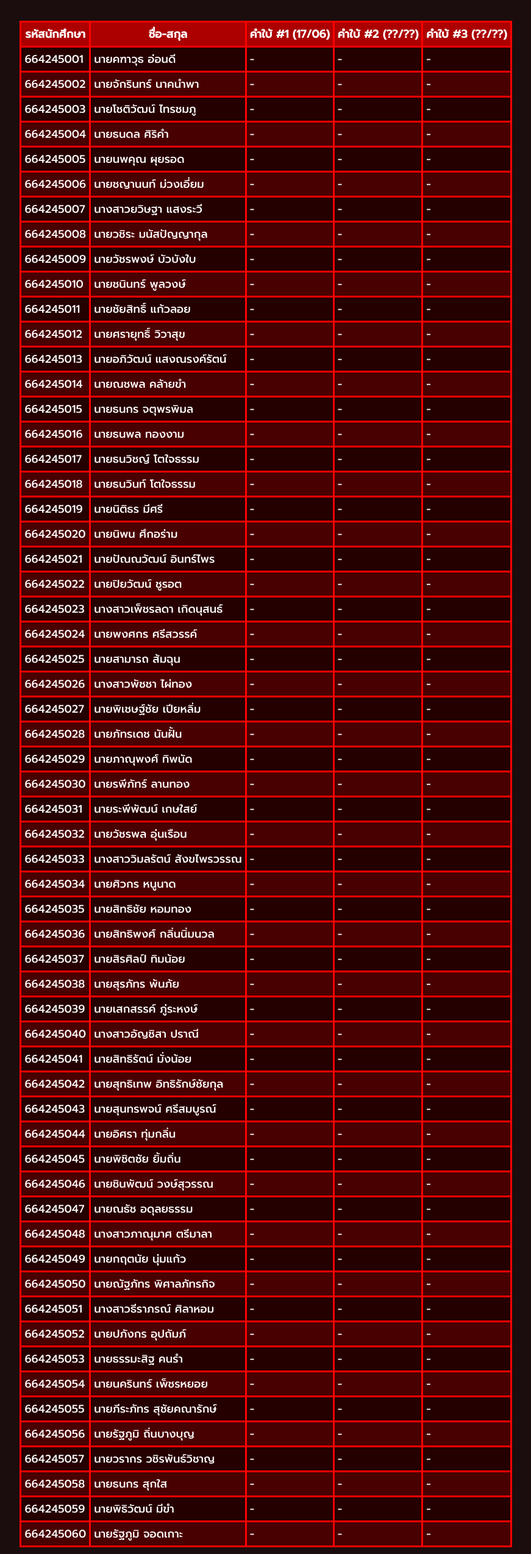
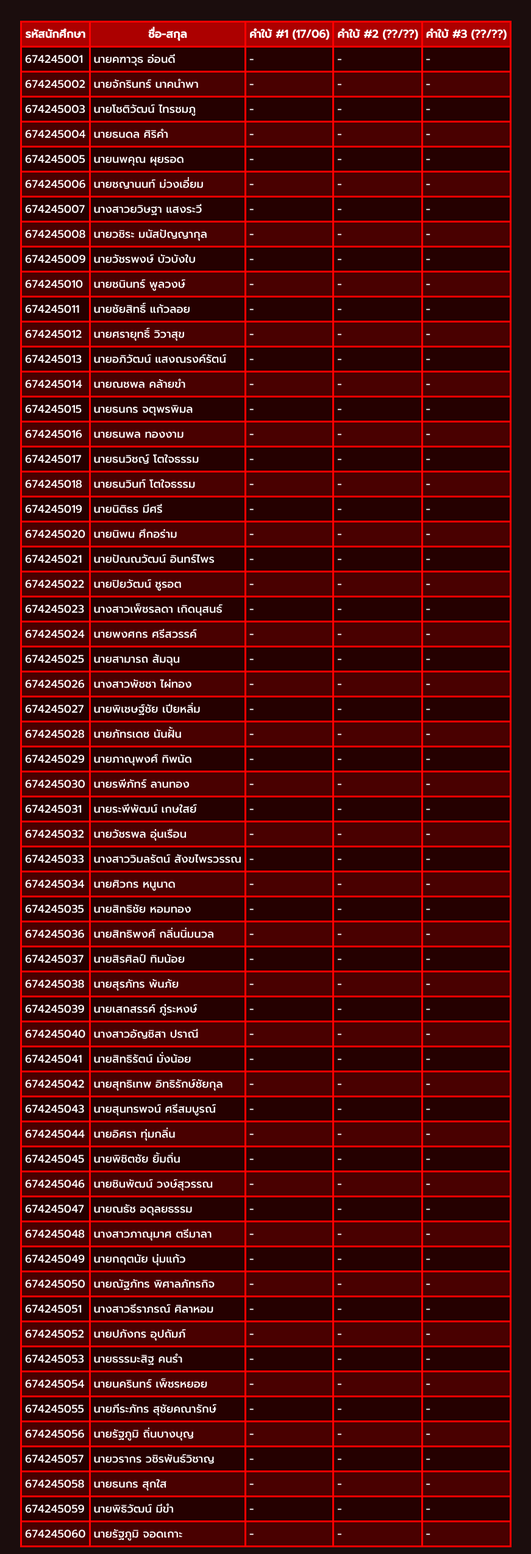
Before and after one commit to littlepakan/NPRUCS66site, a React (Create React App) app: page /mentors in a window 1280 px wide. Shown: the part 217-2766 px from the top of the page at 61% size, without its empty margins (204-1075 px from the left). Built offline with nearby package versions, Linux system fonts and the light colour scheme; a web font is replaced by a local one.

Commit message:
Add files via upload

```diff
--- a/src/containers/mentor/Mentor.jsx
+++ b/src/containers/mentor/Mentor.jsx
@@ -37,420 +37,420 @@ const Links = () => {
         </thead>
         <tbody>
           <tr className="body_detail-odd">
-            <td className='Number'>664245001</td>
+            <td className='Number'>674245001</td>
             <td className='Name'>นายคฑาวุธ อ่อนดี</td>
             <td className='Hint1'>-</td>
             <td className='Hint2'>-</td>
             <td className='Hint3'>-</td>
           </tr>
           <tr className="body_detail-even">
-            <td className='Number'>664245002</td>
+            <td className='Number'>674245002</td>
             <td className='Name'>นายจักรินทร์ นาคนำพา</td>
             <td className='Hint1'>-</td>
             <td className='Hint2'>-</td>
             <td className='Hint3'>-</td>
           </tr>
           <tr className="body_detail-odd">
-            <td className='Number'>664245003</td>
+            <td className='Number'>674245003</td>
             <td className='Name'>นายโชติวัฒน์ ไทรชมภู</td>
             <td className='Hint1'>-</td>
             <td className='Hint2'>-</td>
             <td className='Hint3'>-</td>
           </tr>
           <tr className="body_detail-even">
-            <td className='Number'>664245004</td>
+            <td className='Number'>674245004</td>
             <td className='Name'>นายธนดล ศิริคํา</td>
             <td className='Hint1'>-</td>
             <td className='Hint2'>-</td>
             <td className='Hint3'>-</td>
           </tr>
           <tr className="body_detail-odd">
-            <td className='Number'>664245005</td>
+            <td className='Number'>674245005</td>
             <td className='Name'>นายนพคุณ ผุยรอด</td>
             <td className='Hint1'>-</td>
             <td className='Hint2'>-</td>
             <td className='Hint3'>-</td>
           </tr>
           <tr className="body_detail-even">
-            <td className='Number'>664245006</td>
+            <td className='Number'>674245006</td>
             <td className='Name'>นายชญานนท์ ม่วงเอี่ยม</td>
             <td className='Hint1'>-</td>
             <td className='Hint2'>-</td>
             <td className='Hint3'>-</td>
           </tr>
           <tr className="body_detail-odd">
-            <td className='Number'>664245007</td>
+            <td className='Number'>674245007</td>
             <td className='Name'>นางสาวยวิษฐา แสงระวี</td>
             <td className='Hint1'>-</td>
             <td className='Hint2'>-</td>
             <td className='Hint3'>-</td>
           </tr>
           <tr className="body_detail-even">
-            <td className='Number'>664245008</td>
+            <td className='Number'>674245008</td>
             <td className='Name'>นายวชิระ มนัสปัญญากุล</td>
             <td className='Hint1'>-</td>
             <td className='Hint2'>-</td>
             <td className='Hint3'>-</td>
           </tr>
           <tr className="body_detail-odd">
-            <td className='Number'>664245009</td>
+            <td className='Number'>674245009</td>
             <td className='Name'>นายวัชรพงษ์ บัวบังใบ</td>
             <td className='Hint1'>-</td>
             <td className='Hint2'>-</td>
             <td className='Hint3'>-</td>
           </tr>
           <tr className="body_detail-even">
-            <td className='Number'>664245010</td>
+            <td className='Number'>674245010</td>
             <td className='Name'>นายชนินทร์ พูลวงษ์</td>
             <td className='Hint1'>-</td>
             <td className='Hint2'>-</td>
             <td className='Hint3'>-</td>
           </tr>
           <tr className="body_detail-odd">
-            <td className='Number'>664245011</td>
+            <td className='Number'>674245011</td>
             <td className='Name'>นายชัยสิทธิ์ แก้วลอย</td>
             <td className='Hint1'>-</td>
             <td className='Hint2'>-</td>
             <td className='Hint3'>-</td>
           </tr>
           <tr className="body_detail-even">
-            <td className='Number'>664245012</td>
+            <td className='Number'>674245012</td>
             <td className='Name'>นายศรายุทธิ์ วิวาสุข</td>
             <td className='Hint1'>-</td>
             <td className='Hint2'>-</td>
             <td className='Hint3'>-</td>
           </tr>
           <tr className="body_detail-odd">
-            <td className='Number'>664245013</td>
+            <td className='Number'>674245013</td>
             <td className='Name'>นายอภิวัฒน์ แสงณรงค์รัตน์</td>
             <td className='Hint1'>-</td>
             <td className='Hint2'>-</td>
             <td className='Hint3'>-</td>
           </tr>
           <tr className="body_detail-even">
-            <td className='Number'>664245014</td>
+            <td className='Number'>674245014</td>
             <td className='Name'>นายณชพล คล้ายขำ</td>
             <td className='Hint1'>-</td>
             <td className='Hint2'>-</td>
             <td className='Hint3'>-</td>
           </tr>
           <tr className="body_detail-odd">
-            <td className='Number'>664245015</td>
+            <td className='Number'>674245015</td>
             <td className='Name'>นายธนกร จตุพรพิมล</td>
             <td className='Hint1'>-</td>
             <td className='Hint2'>-</td>
             <td className='Hint3'>-</td>
           </tr>
           <tr className="body_detail-even">
-            <td className='Number'>664245016</td>
+            <td className='Number'>674245016</td>
             <td className='Name'>นายธนพล ทองงาม</td>
             <td className='Hint1'>-</td>
             <td className='Hint2'>-</td>
             <td className='Hint3'>-</td>
           </tr>
           <tr className="body_detail-odd">
-            <td className='Number'>664245017</td>
+            <td className='Number'>674245017</td>
             <td className='Name'>นายธนวิชญ์ โตใจธรรม</td>
             <td className='Hint1'>-</td>
             <td className='Hint2'>-</td>
             <td className='Hint3'>-</td>
           </tr>
           <tr className="body_detail-even">
-            <td className='Number'>664245018</td>
+            <td className='Number'>674245018</td>
             <td className='Name'>นายธนวินท์ โตใจธรรม</td>
             <td className='Hint1'>-</td>
             <td className='Hint2'>-</td>
             <td className='Hint3'>-</td>
           </tr>
           <tr className="body_detail-odd">
-            <td className='Number'>664245019</td>
+            <td className='Number'>674245019</td>
             <td className='Name'>นายนิติธร มีศรี</td>
             <td className='Hint1'>-</td>
             <td className='Hint2'>-</td>
             <td className='Hint3'>-</td>
           </tr>
           <tr className="body_detail-even">
-            <td className='Number'>664245020</td>
+            <td className='Number'>674245020</td>
             <td className='Name'>นายนิพน ศึกอร่าม</td>
             <td className='Hint1'>-</td>
             <td className='Hint2'>-</td>
             <td className='Hint3'>-</td>
           </tr>
           <tr className="body_detail-odd">
-            <td className='Number'>664245021</td>
+            <td className='Number'>674245021</td>
             <td className='Name'>นายปัณณวัฒน์ อินทร์ไพร</td>
             <td className='Hint1'>-</td>
             <td className='Hint2'>-</td>
             <td className='Hint3'>-</td>
           </tr>
           <tr className="body_detail-even">
-            <td className='Number'>664245022</td>
+            <td className='Number'>674245022</td>
             <td className='Name'>นายปิยวัฒน์ ชูรอต</td>
             <td className='Hint1'>-</td>
             <td className='Hint2'>-</td>
             <td className='Hint3'>-</td>
           </tr>
           <tr className="body_detail-odd">
-            <td className='Number'>664245023</td>
+            <td className='Number'>674245023</td>
             <td className='Name'>นางสาวเพ็ชรลดา เกิดนุสนธ์</td>
             <td className='Hint1'>-</td>
             <td className='Hint2'>-</td>
             <td className='Hint3'>-</td>
           </tr>
           <tr className="body_detail-even">
-            <td className='Number'>664245024</td>
+            <td className='Number'>674245024</td>
             <td className='Name'>นายพงศกร ศรีสวรรค์</td>
             <td className='Hint1'>-</td>
             <td className='Hint2'>-</td>
             <td className='Hint3'>-</td>
           </tr>
           <tr className="body_detail-odd">
-            <td className='Number'>664245025</td>
+            <td className='Number'>674245025</td>
             <td className='Name'>นายสามารถ ส้มฉุน</td>
             <td className='Hint1'>-</td>
             <td className='Hint2'>-</td>
             <td className='Hint3'>-</td>
           </tr>
           <tr className="body_detail-even">
-            <td className='Number'>664245026</td>
+            <td className='Number'>674245026</td>
             <td className='Name'>นางสาวพัชชา ไผ่ทอง</td>
             <td className='Hint1'>-</td>
             <td className='Hint2'>-</td>
             <td className='Hint3'>-</td>
           </tr>
           <tr className="body_detail-odd">
-            <td className='Number'>664245027</td>
+            <td className='Number'>674245027</td>
             <td className='Name'>นายพิเชษฐ์ชัย เปียหลิ่ม</td>
             <td className='Hint1'>-</td>
             <td className='Hint2'>-</td>
             <td className='Hint3'>-</td>
           </tr>
           <tr className="body_detail-even">
-            <td className='Number'>664245028</td>
+            <td className='Number'>674245028</td>
             <td className='Name'>นายภัทรเดช นันฝั้น</td>
             <td className='Hint1'>-</td>
             <td className='Hint2'>-</td>
             <td className='Hint3'>-</td>
           </tr>
           <tr className="body_detail-odd">
-            <td className='Number'>664245029</td>
+            <td className='Number'>674245029</td>
             <td className='Name'>นายภาณุพงศ์ ทิพนัด</td>
             <td className='Hint1'>-</td>
             <td className='Hint2'>-</td>
             <td className='Hint3'>-</td>
           </tr>
           <tr className="body_detail-even">
-            <td className='Number'>664245030</td>
+            <td className='Number'>674245030</td>
             <td className='Name'>นายรพีภัทร์ ลานทอง</td>
             <td className='Hint1'>-</td>
             <td className='Hint2'>-</td>
             <td className='Hint3'>-</td>
           </tr>
           <tr className="body_detail-odd">
-            <td className='Number'>664245031</td>
+            <td className='Number'>674245031</td>
             <td className='Name'>นายระพีพัฒน์ เกษใสย์</td>
             <td className='Hint1'>-</td>
             <td className='Hint2'>-</td>
             <td className='Hint3'>-</td>
           </tr>
           <tr className="body_detail-even">
-            <td className='Number'>664245032</td>
+            <td className='Number'>674245032</td>
             <td className='Name'>นายวัชรพล อุ่นเรือน</td>
             <td className='Hint1'>-</td>
             <td className='Hint2'>-</td>
             <td className='Hint3'>-</td>
           </tr>
           <tr className="body_detail-odd">
-            <td className='Number'>664245033</td>
+            <td className='Number'>674245033</td>
             <td className='Name'>นางสาววิมลรัตน์ สังขไพรวรรณ</td>
             <td className='Hint1'>-</td>
             <td className='Hint2'>-</td>
             <td className='Hint3'>-</td>
           </tr>
           <tr className="body_detail-even">
-            <td className='Number'>664245034</td>
+            <td className='Number'>674245034</td>
             <td className='Name'>นายศิวกร หนูนาด</td>
             <td className='Hint1'>-</td>
             <td className='Hint2'>-</td>
             <td className='Hint3'>-</td>
           </tr>
           <tr className="body_detail-odd">
-            <td className='Number'>664245035</td>
+            <td className='Number'>674245035</td>
             <td className='Name'>นายสิทธิชัย หอมทอง</td>
             <td className='Hint1'>-</td>
             <td className='Hint2'>-</td>
             <td className='Hint3'>-</td>
           </tr>
           <tr className="body_detail-even">
-            <td className='Number'>664245036</td>
+            <td className='Number'>674245036</td>
             <td className='Name'>นายสิทธิพงศ์ กลิ่นนิ่มนวล</td>
             <td className='Hint1'>-</td>
             <td className='Hint2'>-</td>
             <td className='Hint3'>-</td>
           </tr>
           <tr className="body_detail-odd">
-            <td className='Number'>664245037</td>
+            <td className='Number'>674245037</td>
             <td className='Name'>นายสิรศิลป์ ทิมน้อย</td>
             <td className='Hint1'>-</td>
             <td className='Hint2'>-</td>
             <td className='Hint3'>-</td>
           </tr>
           <tr className="body_detail-even">
-            <td className='Number'>664245038</td>
+            <td className='Number'>674245038</td>
             <td className='Name'>นายสุรภัทร พ้นภ้ย</td>
             <td className='Hint1'>-</td>
             <td className='Hint2'>-</td>
             <td className='Hint3'>-</td>
           </tr>
           <tr className="body_detail-odd">
-            <td className='Number'>664245039</td>
+            <td className='Number'>674245039</td>
             <td className='Name'>นายเสกสรรค์ ภู่ระหงษ์</td>
             <td className='Hint1'>-</td>
             <td className='Hint2'>-</td>
             <td className='Hint3'>-</td>
           </tr>
           <tr className="body_detail-even">
-            <td className='Number'>664245040</td>
+            <td className='Number'>674245040</td>
             <td className='Name'>นางสาวอัญชิสา ปราณี</td>
             <td className='Hint1'>-</td>
             <td className='Hint2'>-</td>
             <td className='Hint3'>-</td>
           </tr>
           <tr className="body_detail-odd">
-            <td className='Number'>664245041</td>
+            <td className='Number'>674245041</td>
             <td className='Name'>นายสิทธิรัตน์ มั่งน้อย</td>
             <td className='Hint1'>-</td>
             <td className='Hint2'>-</td>
             <td className='Hint3'>-</td>
           </tr>
           <tr className="body_detail-even">
-            <td className='Number'>664245042</td>
+            <td className='Number'>674245042</td>
             <td className='Name'>นายสุทธิเทพ อิทธิรักษ์ชัยกุล</td>
             <td className='Hint1'>-</td>
             <td className='Hint2'>-</td>
             <td className='Hint3'>-</td>
           </tr>
           <tr className="body_detail-odd">
-            <td className='Number'>664245043</td>
+            <td className='Number'>674245043</td>
             <td className='Name'>นายสุนทรพจน์ ศรีสมบูรณ์</td>
             <td className='Hint1'>-</td>
             <td className='Hint2'>-</td>
             <td className='Hint3'>-</td>
           </tr>
           <tr className="body_detail-even">
-            <td className='Number'>664245044</td>
+            <td className='Number'>674245044</td>
             <td className='Name'>นายอิศรา ทุ่มกลิ่น</td>
             <td className='Hint1'>-</td>
             <td className='Hint2'>-</td>
             <td className='Hint3'>-</td>
           </tr>
           <tr className="body_detail-odd">
-            <td className='Number'>664245045</td>
+            <td className='Number'>674245045</td>
             <td className='Name'>นายพิชิตชัย ยิ้มถิ่น</td>
             <td className='Hint1'>-</td>
             <td className='Hint2'>-</td>
             <td className='Hint3'>-</td>
           </tr>
           <tr className="body_detail-even">
-            <td className='Number'>664245046</td>
+            <td className='Number'>674245046</td>
             <td className='Name'>นายชินพัฒน์ วงษ์สุวรรณ</td>
             <td className='Hint1'>-</td>
             <td className='Hint2'>-</td>
             <td className='Hint3'>-</td>
           </tr>
           <tr className="body_detail-odd">
-            <td className='Number'>664245047</td>
+            <td className='Number'>674245047</td>
             <td className='Name'>นายณธัช อดุลยธรรม</td>
             <td className='Hint1'>-</td>
             <td className='Hint2'>-</td>
             <td className='Hint3'>-</td>
           </tr>
           <tr className="body_detail-even">
-            <td className='Number'>664245048</td>
+            <td className='Number'>674245048</td>
             <td className='Name'>นางสาวภาณุมาศ ตรีมาลา</td>
             <td className='Hint1'>-</td>
             <td className='Hint2'>-</td>
             <td className='Hint3'>-</td>
           </tr>
           <tr className="body_detail-odd">
-            <td className='Number'>664245049</td>
+            <td className='Number'>674245049</td>
             <td className='Name'>นายกฤตนัย นุ่มแก้ว</td>
             <td className='Hint1'>-</td>
             <td className='Hint2'>-</td>
             <td className='Hint3'>-</td>
           </tr>
           <tr className="body_detail-even">
-            <td className='Number'>664245050</td>
+            <td className='Number'>674245050</td>
             <td className='Name'>นายณัฐภัทร พิศาลภัทรกิจ</td>
             <td className='Hint1'>-</td>
             <td className='Hint2'>-</td>
             <td className='Hint3'>-</td>
           </tr>
           <tr className="body_detail-odd">
-            <td className='Number'>664245051</td>
+            <td className='Number'>674245051</td>
             <td className='Name'>นางสาวธีราภรณ์ ศิลาหอม</td>
             <td className='Hint1'>-</td>
             <td className='Hint2'>-</td>
             <td className='Hint3'>-</td>
           </tr>
           <tr className="body_detail-even">
-            <td className='Number'>664245052</td>
+            <td className='Number'>674245052</td>
             <td className='Name'>นายปภังกร อุปถัมภ์</td>
             <td className='Hint1'>-</td>
             <td className='Hint2'>-</td>
             <td className='Hint3'>-</td>
           </tr>
           <tr className="body_detail-odd">
-            <td className='Number'>664245053</td>
+            <td className='Number'>674245053</td>
             <td className='Name'>นายธรรมะสิฐ คนรำ</td>
             <td className='Hint1'>-</td>
             <td className='Hint2'>-</td>
             <td className='Hint3'>-</td>
           </tr>
           <tr className="body_detail-even">
-            <td className='Number'>664245054</td>
+            <td className='Number'>674245054</td>
             <td className='Name'>นายนครินทร์ เพ็ชรหยอย</td>
             <td className='Hint1'>-</td>
             <td className='Hint2'>-</td>
             <td className='Hint3'>-</td>
           </tr>
           <tr className="body_detail-odd">
-            <td className='Number'>664245055</td>
+            <td className='Number'>674245055</td>
             <td className='Name'>นายภีระภัทร สุชัยคณารักษ์</td>
             <td className='Hint1'>-</td>
             <td className='Hint2'>-</td>
             <td className='Hint3'>-</td>
           </tr>
           <tr className="body_detail-even">
-            <td className='Number'>664245056</td>
+            <td className='Number'>674245056</td>
             <td className='Name'>นายรัฐภูมิ ถิ่นบางบุญ</td>
             <td className='Hint1'>-</td>
             <td className='Hint2'>-</td>
             <td className='Hint3'>-</td>
           </tr>
           <tr className="body_detail-odd">
-            <td className='Number'>664245057</td>
+            <td className='Number'>674245057</td>
             <td className='Name'>นายวรากร วชิรพันธ์วิชาญ</td>
             <td className='Hint1'>-</td>
             <td className='Hint2'>-</td>
             <td className='Hint3'>-</td>
           </tr>
           <tr className="body_detail-even">
-            <td className='Number'>664245058</td>
+            <td className='Number'>674245058</td>
             <td className='Name'>นายธนกร สุกใส</td>
             <td className='Hint1'>-</td>
             <td className='Hint2'>-</td>
             <td className='Hint3'>-</td>
           </tr>
           <tr className="body_detail-odd">
-            <td className='Number'>664245059</td>
+            <td className='Number'>674245059</td>
             <td className='Name'>นายพิธิวัฒน์ มีขำ</td>
             <td className='Hint1'>-</td>
             <td className='Hint2'>-</td>
             <td className='Hint3'>-</td>
           </tr>
           <tr className="body_detail-even">
-            <td className='Number'>664245060</td>
+            <td className='Number'>674245060</td>
             <td className='Name'>นายรัฐภูมิ จอดเกาะ</td>
             <td className='Hint1'>-</td>
             <td className='Hint2'>-</td>
```
